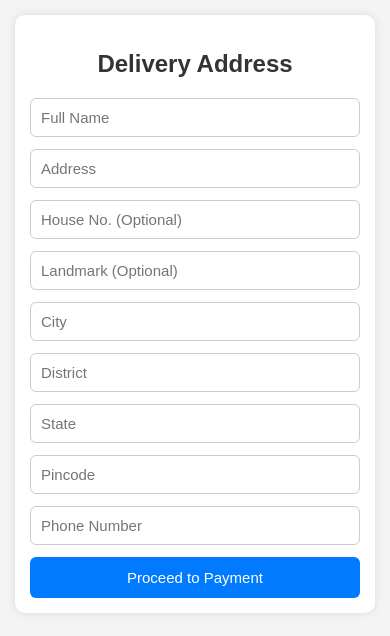
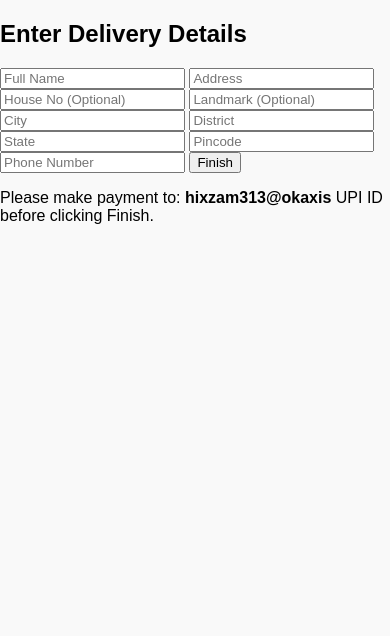
Before and after one commit to gadget-cave/gadget-cave-2.0, a plain HTML site: page buy.html in a window 390 px wide. Drawn offline with Linux system fonts and the light colour scheme.

Commit message:
Update buy.html

```diff
--- a/buy.html
+++ b/buy.html
@@ -1,126 +1,29 @@
 <!DOCTYPE html>
 <html lang="en">
 <head>
-  <meta charset="UTF-8" />
+  <meta charset="UTF-8"/>
   <meta name="viewport" content="width=device-width, initial-scale=1.0"/>
-  <title>Enter Delivery Details</title>
-  <link rel="stylesheet" href="style.css">
-  <style>
-    body {
-      margin: 0;
-      font-family: Arial, sans-serif;
-      background-color: #f4f4f4;
-    }
-    .buy-container {
-      max-width: 500px;
-      margin: 30px auto;
-      padding: 20px;
-      background: white;
-      border-radius: 10px;
-      box-shadow: 0 0 10px rgba(0,0,0,0.1);
-    }
-    .buy-container h2, .buy-container h3 {
-      text-align: center;
-      color: #333;
-    }
-    .buy-container form {
-      display: flex;
-      flex-direction: column;
-    }
-    .buy-container input {
-      padding: 10px;
-      margin-bottom: 12px;
-      border: 1px solid #ccc;
-      border-radius: 6px;
-      font-size: 16px;
-    }
-    .buy-container button {
-      padding: 12px;
-      font-size: 16px;
-      border: none;
-      border-radius: 6px;
-      background-color: #007bff;
-      color: white;
-      cursor: pointer;
-    }
-    .buy-container button:hover {
-      background-color: #0056b3;
-    }
-    #paymentSection {
-      margin-top: 20px;
-      text-align: center;
-      display: none;
-    }
-    @media (max-width: 600px) {
-      .buy-container {
-        margin: 15px;
-        padding: 15px;
-      }
-      .buy-container input, .buy-container button {
-        font-size: 15px;
-      }
-    }
-  </style>
+  <title>Delivery Info</title>
+  <link rel="stylesheet" href="style.css" />
 </head>
 <body>
   <div class="buy-container">
-    <h2>Delivery Address</h2>
-    <form id="buyForm">
-      <input type="text" placeholder="Full Name" id="name" required />
-      <input type="text" placeholder="Address" id="address" required />
-      <input type="text" placeholder="House No. (Optional)" id="house" />
-      <input type="text" placeholder="Landmark (Optional)" id="landmark" />
-      <input type="text" placeholder="City" id="city" required />
-      <input type="text" placeholder="District" id="district" required />
-      <input type="text" placeholder="State" id="state" required />
-      <input type="text" placeholder="Pincode" id="pincode" required />
-      <input type="text" placeholder="Phone Number" id="phone" required />
-      <button type="submit">Proceed to Payment</button>
+    <h2>Enter Delivery Details</h2>
+    <form id="addressForm">
+      <input type="text" id="name" placeholder="Full Name" required />
+      <input type="text" id="address" placeholder="Address" required />
+      <input type="text" id="house" placeholder="House No (Optional)" />
+      <input type="text" id="landmark" placeholder="Landmark (Optional)" />
+      <input type="text" id="city" placeholder="City" required />
+      <input type="text" id="district" placeholder="District" required />
+      <input type="text" id="state" placeholder="State" required />
+      <input type="text" id="pincode" placeholder="Pincode" required />
+      <input type="tel" id="phone" placeholder="Phone Number" required />
+      <button type="submit">Finish</button>
     </form>
-
-    <div id="paymentSection">
-      <h3>Step 2: Make Payment</h3>
-      <p>Pay <span id="paymentAmount"></span> to:</p>
-      <strong>UPI ID: <span style="color:green;">hixzam313@okaxis</span></strong>
-      <br><br>
-      <button onclick="finishOrder()">Finish Order</button>
-    </div>
+    <p class="upi-text">Please make payment to: <b>hixzam313@okaxis</b> UPI ID before clicking Finish.</p>
   </div>
 
-  <script>
-    const selectedProduct = JSON.parse(localStorage.getItem("selectedProduct"));
-
-    const buyForm = document.getElementById("buyForm");
-    const paymentSection = document.getElementById("paymentSection");
-    const paymentAmount = document.getElementById("paymentAmount");
-
-    buyForm?.addEventListener("submit", function (e) {
-      e.preventDefault();
-      paymentSection.style.display = "block";
-      paymentAmount.innerText = selectedProduct?.price || "₹0";
-    });
-
-    function finishOrder() {
-      const name = document.getElementById("name").value;
-      const address = document.getElementById("address").value;
-      const house = document.getElementById("house").value;
-      const landmark = document.getElementById("landmark").value;
-      const city = document.getElementById("city").value;
-      const district = document.getElementById("district").value;
-      const state = document.getElementById("state").value;
-      const pincode = document.getElementById("pincode").value;
-      const phone = document.getElementById("phone").value;
-
-      const product = selectedProduct?.name || "Unknown Product";
-      const price = selectedProduct?.price || "₹0";
-      const imgUrl = selectedProduct?.image;
-
-      const fullAddress = `${address}, House No: ${house}, Landmark: ${landmark}, ${city}, ${district}, ${state} - ${pincode}`;
-      const message = `🛒 *Order Confirmation*\n\n👤 *Name:* ${name}\n📞 *Phone:* ${phone}\n📦 *Product:* ${product}\n💰 *Amount:* ${price}\n📍 *Address:* ${fullAddress}\n🖼️ *Image:* ${imgUrl}\n\n✅ Payment done to UPI: hixzam313@okaxis\n🟢 *Order Completed*`;
-
-      const whatsappUrl = `https://wa.me/919744340057?text=${encodeURIComponent(message)}`;
-      window.open(whatsappUrl, "_blank");
-    }
-  </script>
+  <script src="script.js"></script>
 </body>
 </html>
```
